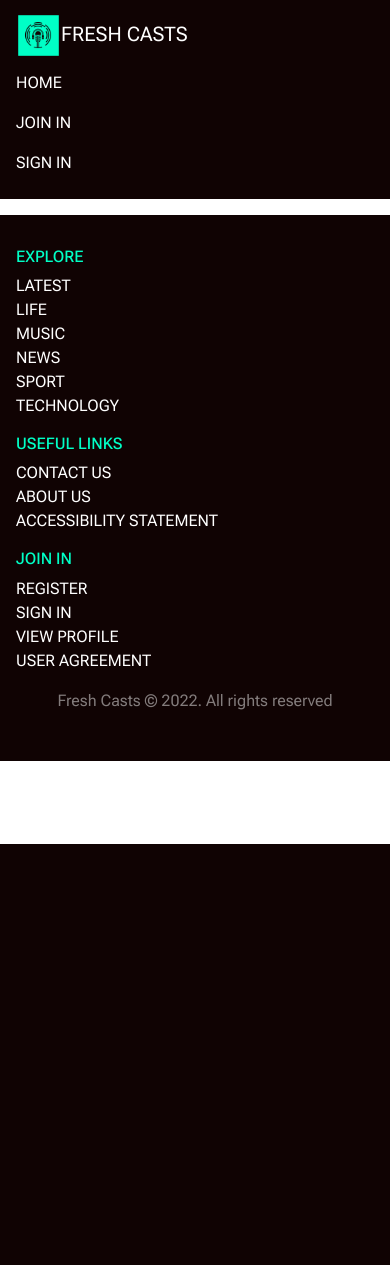
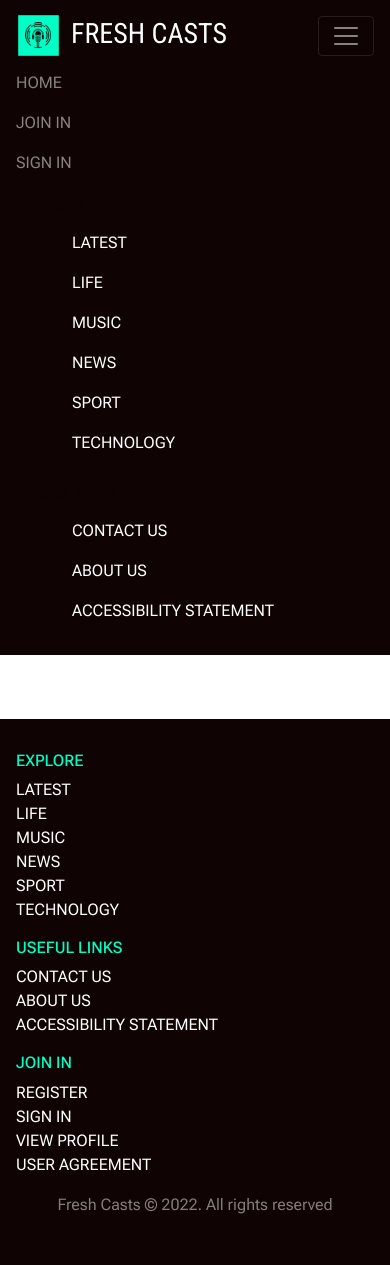
Before and after one commit to RickofManc/fresh-casts, a Django app: page / in a window 390 px wide, after a click that opens the changed part. Before the commit the page ends 844 px from the top, so only its background shows below. Run offline with Django 3.2, Linux system fonts and the light colour scheme; data that the repository does not hold is empty.

Commit message:
Update layout and styles for blog posts on homepage across all media queries

```diff
--- a/static/css/style.css
+++ b/static/css/style.css
@@ -1,6 +1,7 @@
 @import url('https://fonts.googleapis.com/css2?family=Roboto+Condensed:ital,wght@0,400;0,700;1,400;1,700&family=Roboto+Flex:opsz,wght@8..144,100;8..144,300;8..144,400;8..144,500;8..144,600;8..144,700&display=swap');
 
-/* Standard properties across all media queries  */
+/* || GENERAL STYLES */
+
 body,
 html {
     margin: 0;
@@ -18,17 +19,27 @@
     padding: 0;
 }
 
-/* Navbar Properties */
+/* || NAVBAR STYLES */
+
 nav {
     background-color: #100303;
-    min-height: 70px;
+    min-height: 4rem;
 }
 
-a.navbar-brand,
-a.navbar-toggler-icon,
-a.nav-link {
+.navbar-brand {
     color: #fff;
     text-transform: uppercase;
+    font-family: 'Roboto Condensed';
+    font-size: 1.75rem;
+}
+
+.nav-link {
+    color: #fff;
+    text-transform: uppercase;
+}
+
+.navbar-brand-image {
+    margin-right: 0.625rem;
 }
 
 a.nav-link:active {
@@ -40,19 +51,56 @@
     color: #fff;
 }
 
+.main-content {
+    margin-top: 6rem;
+    margin-bottom: 6rem;
+}
 
-/* Post-Detail Properties */
-.post-link {
+/* || BLOG POST STYLES  */
+
+.card {
+    border: none;
+}
+
+.card-title {
+    font-family: 'Roboto Condensed';
+    font-size: 1.875rem;
+    font-weight: 700;
     color: #100303;
 }
 
-.card.text {
-    color: #100303;
-    font-size: 1.125rem;
+.author {
+    color: #312e2e;
+    text-transform: uppercase;
 }
 
+.card-text {
+    color: #100303;
+}
 
-/* Footer Properties */
+.card-body {
+    padding: 2.25rem 1.25rem;
+}
+
+.border-bottom {
+    border-bottom: 1px solid #79ffe2!important;
+}
+
+.blog-img-div {
+    max-width: 15rem;
+}
+
+.img-fluid {
+    object-fit: contain;
+}
+
+.card-footer {
+    background-color: #fff;
+    border-top: none;
+}
+
+/* || FOOTER STYLES  */
+
 footer {
     background-color: #100303;
     color: #fff;
@@ -90,25 +138,61 @@
     color: #f7f7f77f;
 }
 
-
-/* Bootstrap standard media queries ranges and breakpoints */
+/* || MEDIA QUERIES  */
 
 /* Small devices (smartphones, up to 767px) */
-@media (max-width: 767px) {}
+@media (max-width: 767px) {
+
+    /* || BLOG POST STYLES  */
+    .main-content {
+        margin-top: 2rem;
+        margin-bottom: 2rem;
+    }
+
+    .col-sm-10 {
+        padding-left: 5px;
+    }
+
+    .px-2 {
+        padding-left: 0!important;
+        padding-right: 0!important;
+    }
+
+    .card-title {
+        font-size: 1.2rem;
+    }
+
+    .card-body {
+        padding: 1.25rem;
+    }
+
+    .card-text {
+        line-height: 1.2;
+    }
+
+    p.author {
+        margin-bottom: 0.25rem;
+    }
+
+    .blog-img-div {
+        padding-right: 5px;
+    }
+}
 
 /* Medium devices (tablets, 768px and up) */
 @media (min-width: 768px) {
 
+    /* || FOOTER STYLES  */
     .footer-col-1 {
-        padding-left: 18rem;
+        padding-left: 14rem;
     }
 
     .footer-col-2 {
-        padding-left: 7rem;
+        padding-left: 5rem;
     }
 
     .footer-col-3 {
-        padding-right: 15rem;
+        padding-right: 9rem;
     }
 }
 
@@ -116,4 +200,10 @@
 @media (min-width: 992px) {}
 
 /* Extra large devices (large desktops, 1200px and up) */
-@media (min-width: 1200px) {}
+@media (min-width: 1200px) {
+
+    /* || NAVBAR STYLES */
+    .nav-menu-additions {
+        visibility: collapse;
+    }
+}
--- a/templates/base.html
+++ b/templates/base.html
@@ -37,10 +37,11 @@
 
 <body>
     <!-- Site Navigation -->
-    <nav class="navbar sticky-top navbar-expand-lg">
+    <nav class="navbar sticky-top navbar-expand-lg navbar-dark">
         <div class="container-fluid">
             <a class="navbar-brand" href="/">
-                <img src="static/images/fresh-casts-b-and-g-logo_thumbnail.png" width="45" height="45" alt="Fresh Casts logo">Fresh
+                <img class="navbar-brand-image" src="static/images/fresh-casts-b-and-g-logo_thumbnail.png" width="45"
+                    height="45" alt="Fresh Casts logo">Fresh
                 Casts
             </a>
             <button class="navbar-toggler" type="button" data-bs-toggle="collapse" data-bs-target="#navbarToggleMenu"
@@ -57,7 +58,7 @@
                         <a href="{% url 'account_logout' %}" class="nav-link">Sign Out</a>
                     </li>
                     {% else %}
-                    <li class="nav-tem">
+                    <li class="nav-item">
                         <a href="{% url 'account_signup' %}" class="nav-link">Join In</a>
                     </li>
                     <li class="nav-item">
@@ -65,6 +66,25 @@
                     </li>
                     {% endif %}
                 </ul>
+                <div class="nav-menu-additions d-lg-none d-xl-block d-xl-none">
+                    <h5 class="nav-menu-additions-header">explore</h5>
+                    <ul class="nav-menu-additions-list d-lg-none d-xl-block d-xl-none">
+                        <li class="nav-item"><a href="{% url 'home' %}" class="nav-link" aria-current="page">latest</a>
+                        </li>
+                        <li class="nav-item"><a href="{% url 'home' %}" class="nav-link">life</a></li>
+                        <li class="nav-item"><a href="{% url 'home' %}" class="nav-link">music</a></li>
+                        <li class="nav-item"><a href="{% url 'home' %}" class="nav-link">news</a></li>
+                        <li class="nav-item"><a href="{% url 'home' %}" class="nav-link">sport</a></li>
+                        <li class="nav-item"><a href="{% url 'home' %}" class="nav-link">technology</a></li>
+                    </ul>
+                    <h5 class="nav-menu-additions-header">useful links</h5>
+                    <ul class="nav-menu-additions-list d-lg-none d-xl-block d-xl-none">
+                        <li class="nav-item"><a href="{% url 'home' %}" class="nav-link">contact us</a></li>
+                        <li class="nav-item"><a href="{% url 'home' %}" class="nav-link">about us</a></li>
+                        <li class="nav-item"><a href="{% url 'home' %}" class="nav-link">accessibility statement</a>
+                        </li>
+                    </ul>
+                </div>
             </div>
         </div>
     </nav>
@@ -82,7 +102,7 @@
         </div>
     </div>
     <!-- Main content where independent html templates will act as the different page views -->
-    <main class="flex-shrink-0">
+    <main class="main-content">
         {% block content %}
         <!-- Content goes here -->
         {% endblock content %}
@@ -94,7 +114,8 @@
                 <div class="col-sm-4 footer-col-1">
                     <h5 class="footer-header">explore</h5>
                     <ul class="footer-list">
-                        <li class="footer-item"><a href="{% url 'home' %}" class="footer-link" aria-current="page">latest</a></li>
+                        <li class="footer-item"><a href="{% url 'home' %}" class="footer-link"
+                                aria-current="page">latest</a></li>
                         <li class="footer-item"><a href="{% url 'home' %}" class="footer-link">life</a></li>
                         <li class="footer-item"><a href="{% url 'home' %}" class="footer-link">music</a></li>
                         <li class="footer-item"><a href="{% url 'home' %}" class="footer-link">news</a></li>
@@ -107,7 +128,8 @@
                     <ul class="footer-list">
                         <li class="footer-item"><a href="{% url 'home' %}" class="footer-link">contact us</a></li>
                         <li class="footer-item"><a href="{% url 'home' %}" class="footer-link">about us</a></li>
-                        <li class="footer-item"><a href="{% url 'home' %}" class="footer-link">accessibility statement</a>
+                        <li class="footer-item"><a href="{% url 'home' %}" class="footer-link">accessibility
+                                statement</a>
                         </li>
                     </ul>
                 </div>
--- a/templates/index.html
+++ b/templates/index.html
@@ -2,34 +2,33 @@
 
 {% block content %}
 
+<!-- Container for homepage blog posts -->
 <div class="container fluid">
     <div class="row">
-
-        <!-- Column for blog posts  -->
-        <div class="col-12 mt-3 left">
+        <div class="card w-100 left">
             <div class="row">
                 {% for post in post_list %}
-                <div class="col-md-4">
-                    <div class="card mb-4">
-                        <div class="card-body">
-                            <!-- Featured image URL -->
-                            <div class="image-container">
-                                {% if "placeholder" in featured_image.url %}
-                                <img class="card-img-top" src="static/images/fresh-casts-b-and-g-logo_thumbnail.png" alt="Fresh Casts logo as a placeholder image for podcast image">
-                                {% else %}
-                                <img class="card-img-top" src=" {{ post.featured_image.url }}" alt="Image of the podcast show">
-                                {% endif %}
-                                <div class="image-flash">
-                                    <p class="author">Author: {{ post.author }}</p>
-                                </div>
+                <div class="card-body border-bottom">
+                    <div class="row">
+                        <!-- Featured image URL -->
+                        <div class="col-4 col-sm-2 blog-img-div">
+                            {% if "placeholder" in featured_image.url %}
+                            <img class="img-fluid" src="static/images/fresh-casts-b-and-g-logo_thumbnail.png"
+                                alt="Fresh Casts logo as a placeholder image for podcast image">
+                            {% else %}
+                            <img class="img-fluid" src=" {{ post.featured_image.url }}" alt="Image of the podcast show">
+                            {% endif %}
+                        </div>
+                        <div class="col-8 col-sm-10">
+                            <div class="card-block px-2">
+                                <a href="{% url 'post_detail' post.slug %}" class="post-link">
+                                    <h5 class="card-title">{{ post.title }}</h5>
+                                    <p class="card-text">{{ post.excerpt }}</p>
+                                    <p class="author">Shared By {{ post.author }}</p>
+                                    <p class="card-text text-muted text-left">{{ post.created_on }}
+                                        <i class="far fa-heart"></i>{{ post.number_of_likes }}</p>
+                                </a>
                             </div>
-                            <a href="{% url 'post_detail' post.slug %}" class="post-link">
-                                <h2 class="card-title">{{ post.title }}</h2>
-                                <p class="card.text">{{ post.excerpt }}</p>
-                            </a>
-                            <hr />
-                            <p class="card-text text-muted h6">{{ post.created_on }} <i class="far fa-heart"></i>
-                            {{ post.number_of_likes }}</p>
                         </div>
                     </div>
                 </div>
```
